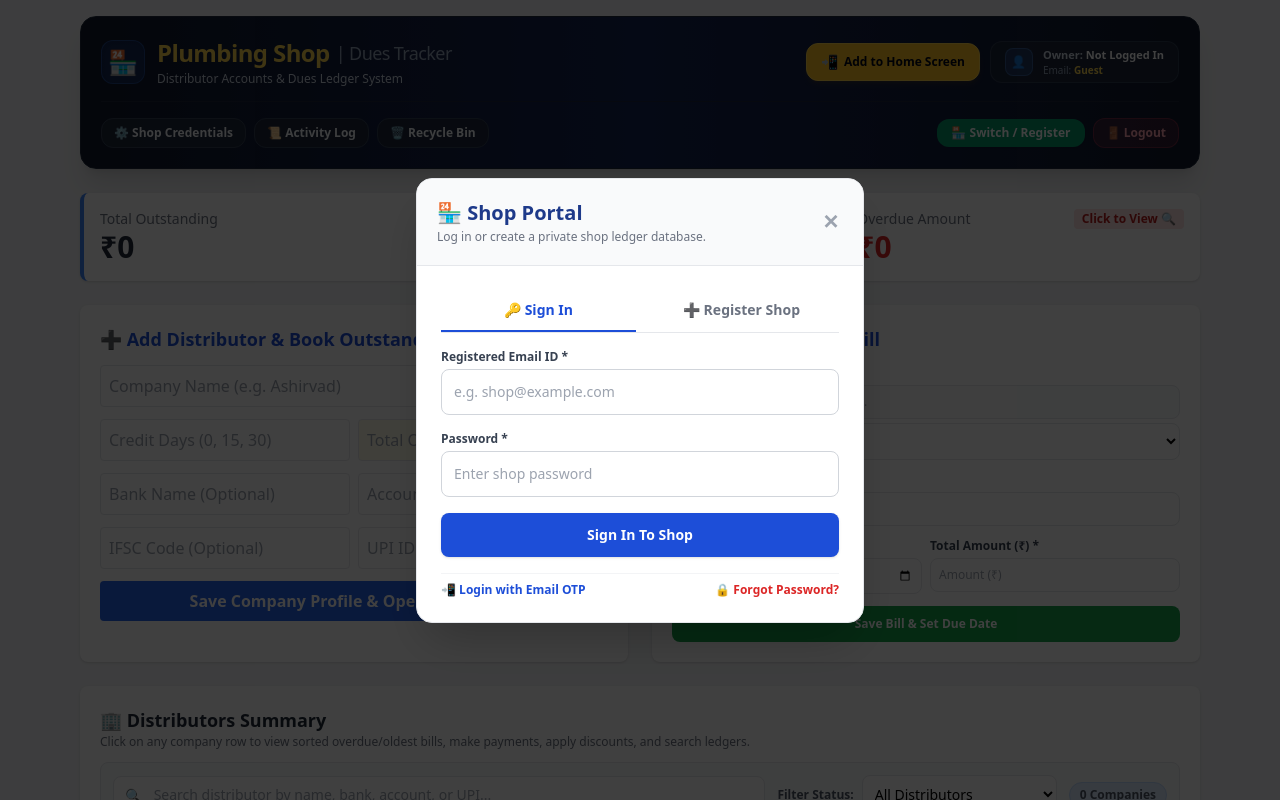
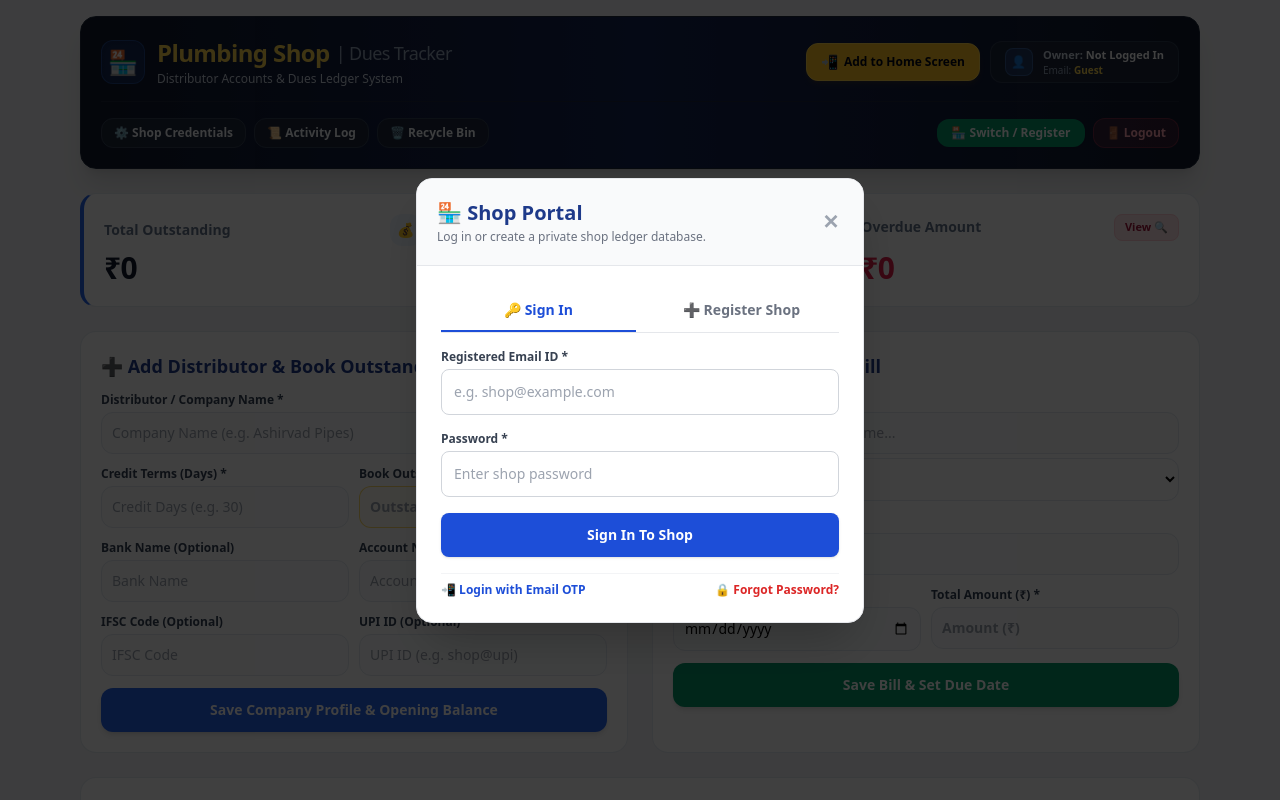
Before and after one commit to muhammedrafii/karippurath-tracker, a website: page public/index.html in a window 1280 px wide. Shown: the top 800 px of the page. Drawn offline with nearby package versions, Linux system fonts and the light colour scheme.

Commit message:
Refactor HTML structure and styles for summary cards

```diff
--- a/public/index.html
+++ b/public/index.html
@@ -85,90 +85,121 @@
         </header>
 
         <!-- Summary Cards -->
-        <div class="grid grid-cols-1 md:grid-cols-3 gap-4 mb-6">
-            <div class="bg-white p-4 rounded-lg shadow border-l-4 border-blue-500">
-                <p class="text-gray-500 text-sm">Total Outstanding</p>
-                <h2 id="totalOutstanding" class="text-3xl font-bold text-gray-800">₹0</h2>
-            </div>
-            <div class="bg-white p-4 rounded-lg shadow border-l-4 border-yellow-500">
-                <p class="text-gray-500 text-sm">Current Due (Upcoming)</p>
-                <h2 id="currentDue" class="text-3xl font-bold text-gray-800">₹0</h2>
+        <div class="grid grid-cols-1 sm:grid-cols-2 lg:grid-cols-3 gap-3.5 sm:gap-4 mb-6">
+            <div class="bg-white p-4 sm:p-5 rounded-2xl shadow-xs border border-slate-200/90 border-l-4 border-l-blue-600 flex flex-col justify-between">
+                <div class="flex items-center justify-between gap-2 mb-1">
+                    <p class="text-slate-500 text-xs sm:text-sm font-semibold">Total Outstanding</p>
+                    <span class="w-8 h-8 rounded-xl bg-blue-50 text-blue-600 flex items-center justify-center text-sm font-bold shrink-0">💰</span>
+                </div>
+                <h2 id="totalOutstanding" class="text-2xl sm:text-3xl font-black text-slate-900 tracking-tight">₹0</h2>
+            </div>
+            <div class="bg-white p-4 sm:p-5 rounded-2xl shadow-xs border border-slate-200/90 border-l-4 border-l-amber-500 flex flex-col justify-between">
+                <div class="flex items-center justify-between gap-2 mb-1">
+                    <p class="text-slate-500 text-xs sm:text-sm font-semibold">Current Due (Upcoming)</p>
+                    <span class="w-8 h-8 rounded-xl bg-amber-50 text-amber-600 flex items-center justify-center text-sm font-bold shrink-0">📅</span>
+                </div>
+                <h2 id="currentDue" class="text-2xl sm:text-3xl font-black text-slate-900 tracking-tight">₹0</h2>
             </div>
             <!-- Clickable Overdue Card -->
-            <div onclick="openOverdueModal()" class="bg-white p-4 rounded-lg shadow border-l-4 border-red-500 cursor-pointer hover:bg-red-50 transition transform hover:-translate-y-0.5" title="Click to view overdue companies and bills">
-                <p class="text-gray-500 text-sm flex justify-between items-center">
-                    Overdue Amount
-                    <span class="text-xs bg-red-100 text-red-700 font-bold px-2 py-0.5 rounded">Click to View 🔍</span>
-                </p>
-                <h2 id="overdueAmount" class="text-3xl font-bold text-red-600">₹0</h2>
+            <div onclick="openOverdueModal()" class="bg-white p-4 sm:p-5 rounded-2xl shadow-xs border border-slate-200/90 border-l-4 border-l-rose-500 cursor-pointer hover:bg-rose-50/40 transition active:scale-[0.99] flex flex-col justify-between group" title="Click to view overdue companies and bills">
+                <div class="flex items-center justify-between gap-2 mb-1">
+                    <p class="text-slate-500 text-xs sm:text-sm font-semibold">Overdue Amount</p>
+                    <span class="text-[11px] bg-rose-100 text-rose-800 font-bold px-2.5 py-1 rounded-lg border border-rose-200 group-hover:bg-rose-200 transition">View 🔍</span>
+                </div>
+                <h2 id="overdueAmount" class="text-2xl sm:text-3xl font-black text-rose-600 tracking-tight">₹0</h2>
             </div>
         </div>
 
         <!-- Action Forms Grid -->
-        <div class="grid grid-cols-1 md:grid-cols-2 gap-6 mb-6">
+        <div class="grid grid-cols-1 lg:grid-cols-2 gap-5 sm:gap-6 mb-6">
             <!-- Add Company Form -->
-            <div class="bg-white p-5 rounded-lg shadow">
-                <h3 class="font-bold text-lg mb-3 text-blue-700">➕ Add Distributor & Book Outstanding</h3>
+            <div class="bg-white p-4 sm:p-5 rounded-2xl shadow-xs border border-slate-200/90">
+                <h3 class="font-extrabold text-base sm:text-lg mb-3 text-blue-900 flex items-center gap-2">
+                    <span>➕ Add Distributor & Book Outstanding</span>
+                </h3>
                 <form id="companyForm" onsubmit="addCompany(event)" class="space-y-3">
-                    <input type="text" id="compName" placeholder="Company Name (e.g. Ashirvad)" required class="w-full p-2 border rounded">
-                    <div class="grid grid-cols-2 gap-2">
-                        <input type="number" id="compCredit" placeholder="Credit Days (0, 15, 30)" min="0" required class="p-2 border rounded">
-                        <input type="number" id="openingBalance" placeholder="Total Outstanding from Book (₹)" min="0" required class="p-2 border rounded bg-yellow-50">
-                    </div>
-                    <div class="grid grid-cols-2 gap-2">
-                        <input type="text" id="bankName" placeholder="Bank Name (Optional)" class="p-2 border rounded">
-                        <input type="text" id="accountNo" placeholder="Account No (Optional)" class="p-2 border rounded">
-                    </div>
-                    <div class="grid grid-cols-2 gap-2">
-                        <input type="text" id="ifsc" placeholder="IFSC Code (Optional)" class="p-2 border rounded">
-                        <input type="text" id="upi" placeholder="UPI ID (Optional)" class="p-2 border rounded">
-                    </div>
-                    <button type="submit" class="w-full bg-blue-600 text-white p-2 rounded hover:bg-blue-700 font-bold">Save Company Profile & Opening Balance</button>
+                    <div>
+                        <label class="block text-xs font-bold text-slate-700 mb-1">Distributor / Company Name *</label>
+                        <input type="text" id="compName" placeholder="Company Name (e.g. Ashirvad Pipes)" required class="w-full p-2.5 border border-slate-200 rounded-xl text-xs sm:text-sm bg-slate-50/50 focus:bg-white focus:ring-2 focus:ring-blue-500 outline-none transition">
+                    </div>
+                    <div class="grid grid-cols-1 sm:grid-cols-2 gap-2.5">
+                        <div>
+                            <label class="block text-xs font-bold text-slate-700 mb-1">Credit Terms (Days) *</label>
+                            <input type="number" id="compCredit" placeholder="Credit Days (e.g. 30)" min="0" required class="w-full p-2.5 border border-slate-200 rounded-xl text-xs sm:text-sm bg-slate-50/50 focus:bg-white focus:ring-2 focus:ring-blue-500 outline-none transition">
+                        </div>
+                        <div>
+                            <label class="block text-xs font-bold text-slate-700 mb-1">Book Outstanding Balance (₹) *</label>
+                            <input type="number" id="openingBalance" placeholder="Outstanding (₹)" min="0" required class="w-full p-2.5 border border-amber-300/80 rounded-xl text-xs sm:text-sm bg-amber-50/60 focus:bg-white focus:ring-2 focus:ring-amber-500 outline-none transition font-semibold">
+                        </div>
+                    </div>
+                    <div class="grid grid-cols-1 sm:grid-cols-2 gap-2.5">
+                        <div>
+                            <label class="block text-xs font-bold text-slate-700 mb-1">Bank Name (Optional)</label>
+                            <input type="text" id="bankName" placeholder="Bank Name" class="w-full p-2.5 border border-slate-200 rounded-xl text-xs sm:text-sm bg-slate-50/50 focus:bg-white focus:ring-2 focus:ring-blue-500 outline-none transition">
+                        </div>
+                        <div>
+                            <label class="block text-xs font-bold text-slate-700 mb-1">Account No (Optional)</label>
+                            <input type="text" id="accountNo" placeholder="Account Number" class="w-full p-2.5 border border-slate-200 rounded-xl text-xs sm:text-sm bg-slate-50/50 focus:bg-white focus:ring-2 focus:ring-blue-500 outline-none transition">
+                        </div>
+                    </div>
+                    <div class="grid grid-cols-1 sm:grid-cols-2 gap-2.5">
+                        <div>
+                            <label class="block text-xs font-bold text-slate-700 mb-1">IFSC Code (Optional)</label>
+                            <input type="text" id="ifsc" placeholder="IFSC Code" class="w-full p-2.5 border border-slate-200 rounded-xl text-xs sm:text-sm bg-slate-50/50 focus:bg-white focus:ring-2 focus:ring-blue-500 outline-none transition">
+                        </div>
+                        <div>
+                            <label class="block text-xs font-bold text-slate-700 mb-1">UPI ID (Optional)</label>
+                            <input type="text" id="upi" placeholder="UPI ID (e.g. shop@upi)" class="w-full p-2.5 border border-slate-200 rounded-xl text-xs sm:text-sm bg-slate-50/50 focus:bg-white focus:ring-2 focus:ring-blue-500 outline-none transition">
+                        </div>
+                    </div>
+                    <button type="submit" class="w-full bg-blue-600 hover:bg-blue-700 text-white p-3 rounded-xl font-extrabold text-xs sm:text-sm shadow-md transition cursor-pointer active:scale-[0.98] mt-1">
+                        Save Company Profile & Opening Balance
+                    </button>
                 </form>
             </div>
 
             <!-- Add Bill Form -->
-            <div class="bg-white p-5 rounded-lg shadow relative">
-                <h3 class="font-bold text-lg mb-3 text-blue-700 flex items-center justify-between">
+            <div class="bg-white p-4 sm:p-5 rounded-2xl shadow-xs border border-slate-200/90 relative">
+                <h3 class="font-extrabold text-base sm:text-lg mb-3 text-blue-900 flex items-center justify-between">
                     <span>📄 Enter New / Last Bill</span>
                 </h3>
                 <form id="billForm" onsubmit="addBill(event)" class="space-y-3">
                     <div id="billDistributorSearchContainer" class="relative space-y-1">
-                        <label class="block text-xs font-bold text-gray-700">Distributor / Supplier *</label>
+                        <label class="block text-xs font-bold text-slate-700">Distributor / Supplier *</label>
                         <!-- Quick Search Filter Box -->
                         <div class="relative">
-                            <input type="text" id="billDistributorSearch" oninput="onBillDistributorSearchInput(this.value)" onfocus="openBillCompanyDropdown()" placeholder="Search distributor by name..." autocomplete="off" class="w-full pl-8 pr-7 py-2 border rounded-lg text-xs bg-gray-50 focus:bg-white focus:ring-2 focus:ring-blue-500 outline-none">
-                            <span class="absolute left-2.5 top-2.5 text-gray-400 text-xs">🔍</span>
-                            <button type="button" onclick="clearBillDistributorSearch()" id="clearDistributorSearchBtn" class="hidden absolute right-2.5 top-2.5 text-gray-400 hover:text-gray-700 text-xs font-bold">✕</button>
+                            <input type="text" id="billDistributorSearch" oninput="onBillDistributorSearchInput(this.value)" onfocus="openBillCompanyDropdown()" placeholder="Search distributor by name..." autocomplete="off" class="w-full pl-8 pr-7 py-2.5 border border-slate-200 rounded-xl text-xs sm:text-sm bg-slate-50/50 focus:bg-white focus:ring-2 focus:ring-blue-500 outline-none transition">
+                            <span class="absolute left-2.5 top-3 text-slate-400 text-xs">🔍</span>
+                            <button type="button" onclick="clearBillDistributorSearch()" id="clearDistributorSearchBtn" class="hidden absolute right-2.5 top-2.5 text-slate-400 hover:text-slate-700 text-xs font-bold p-1">✕</button>
                         </div>
 
                         <!-- Dropdown list overlay on typing search -->
-                        <div id="billCompanyDropdownList" class="hidden absolute left-0 right-0 top-full mt-1 bg-white border border-blue-200 rounded-lg shadow-xl z-30 max-h-48 overflow-y-auto"></div>
+                        <div id="billCompanyDropdownList" class="hidden absolute left-0 right-0 top-full mt-1 bg-white border border-blue-200 rounded-xl shadow-xl z-30 max-h-48 overflow-y-auto"></div>
 
                         <!-- Distributor Select Dropdown -->
-                        <select id="billCompanySelect" onchange="syncBillCompanySelectToSearch()" required class="w-full p-2 border rounded-lg bg-white text-xs font-medium focus:ring-2 focus:ring-blue-500 outline-none">
+                        <select id="billCompanySelect" onchange="syncBillCompanySelectToSearch()" required class="w-full p-2.5 border border-slate-200 rounded-xl bg-white text-xs sm:text-sm font-medium focus:ring-2 focus:ring-blue-500 outline-none transition">
                             <option value="">-- Select Distributor --</option>
                         </select>
-                        <div id="billDistributorSearchCount" class="text-[11px] text-gray-500 hidden mt-1"></div>
+                        <div id="billDistributorSearchCount" class="text-[11px] text-slate-500 hidden mt-1"></div>
                     </div>
 
                     <div>
-                        <label class="block text-xs font-bold text-gray-700 mb-1">Bill Number *</label>
-                        <input type="text" id="billNo" placeholder="Bill Number (#INV-102)" required class="w-full p-2 border rounded-lg text-xs">
-                    </div>
-
-                    <div class="grid grid-cols-2 gap-2">
+                        <label class="block text-xs font-bold text-slate-700 mb-1">Bill Number *</label>
+                        <input type="text" id="billNo" placeholder="Bill Number (#INV-102)" required class="w-full p-2.5 border border-slate-200 rounded-xl text-xs sm:text-sm bg-slate-50/50 focus:bg-white focus:ring-2 focus:ring-blue-500 outline-none transition">
+                    </div>
+
+                    <div class="grid grid-cols-1 sm:grid-cols-2 gap-2.5">
                         <div>
-                            <label class="block text-xs font-bold text-gray-700 mb-1">Bill Date *</label>
-                            <input type="date" id="billDate" required class="w-full p-2 border rounded-lg text-xs">
+                            <label class="block text-xs font-bold text-slate-700 mb-1">Bill Date *</label>
+                            <input type="date" id="billDate" required class="w-full p-2.5 border border-slate-200 rounded-xl text-xs sm:text-sm bg-slate-50/50 focus:bg-white focus:ring-2 focus:ring-blue-500 outline-none transition">
                         </div>
                         <div>
-                            <label class="block text-xs font-bold text-gray-700 mb-1">Total Amount (₹) *</label>
-                            <input type="number" id="billAmount" step="any" min="0.01" placeholder="Amount (₹)" required class="w-full p-2 border rounded-lg text-xs">
+                            <label class="block text-xs font-bold text-slate-700 mb-1">Total Amount (₹) *</label>
+                            <input type="number" id="billAmount" step="any" min="0.01" placeholder="Amount (₹)" required class="w-full p-2.5 border border-slate-200 rounded-xl text-xs sm:text-sm bg-slate-50/50 focus:bg-white focus:ring-2 focus:ring-blue-500 outline-none transition font-semibold">
                         </div>
                     </div>
 
-                    <button type="submit" class="w-full bg-green-600 text-white p-2.5 rounded-lg hover:bg-green-700 font-bold text-xs shadow-xs transition">
+                    <button type="submit" class="w-full bg-emerald-600 hover:bg-emerald-700 text-white p-3 rounded-xl font-extrabold text-xs sm:text-sm shadow-md transition cursor-pointer active:scale-[0.98] mt-1">
                         Save Bill & Set Due Date
                     </button>
                 </form>
@@ -176,46 +207,50 @@
         </div>
 
         <!-- Companies Summary Table -->
-        <div class="bg-white p-5 rounded-lg shadow mb-6">
-            <div class="flex flex-wrap justify-between items-center gap-3 mb-3">
+        <div class="bg-white p-4 sm:p-5 rounded-2xl shadow-xs border border-slate-200/90 mb-6">
+            <div class="flex flex-col sm:flex-row justify-between items-start sm:items-center gap-2 mb-3">
                 <div>
-                    <h3 class="font-bold text-lg text-gray-800">🏢 Distributors Summary</h3>
-                    <p class="text-xs text-gray-500">Click on any company row to view sorted overdue/oldest bills, make payments, apply discounts, and search ledgers.</p>
+                    <h3 class="font-extrabold text-base sm:text-lg text-slate-900 flex items-center gap-2">
+                        <span>🏢 Distributors Summary</span>
+                    </h3>
+                    <p class="text-xs text-slate-500 mt-0.5">Click on any distributor row to view overdue bills, record payments, apply discounts, and download PDF ledgers.</p>
                 </div>
             </div>
 
             <!-- Distributor Search & Filter Bar -->
-            <div class="flex flex-wrap items-center justify-between gap-3 mb-4 bg-gray-50 p-3 rounded-lg border border-gray-200">
-                <div class="relative flex-1 min-w-[220px]">
-                    <input type="text" id="companySearchInput" oninput="renderCompaniesTable()" placeholder=" Search distributor by name, bank, account, or UPI..." class="w-full pl-9 pr-3 py-2 border rounded-lg text-sm bg-white focus:ring-2 focus:ring-blue-500 outline-none">
-                    <span class="absolute left-3 top-2.5 text-gray-400 text-sm">🔍</span>
-                </div>
-                <div class="flex items-center gap-2">
-                    <label class="text-xs font-bold text-gray-600 whitespace-nowrap">Filter Status:</label>
-                    <select id="companyStatusFilter" onchange="renderCompaniesTable()" class="p-2 border rounded-lg text-sm bg-white focus:ring-2 focus:ring-blue-500">
-                        <option value="ALL">All Distributors</option>
-                        <option value="OUTSTANDING">With Outstanding (> ₹0)</option>
-                        <option value="OVERDUE">With Overdue Bills ⚠️</option>
-                        <option value="SETTLED">Fully Settled (₹0)</option>
-                    </select>
-                </div>
-                <div id="companyCountBadge" class="text-xs font-bold text-gray-600 bg-blue-100 text-blue-800 px-2.5 py-1 rounded-full border border-blue-200">
-                    0 Companies
-                </div>
-            </div>
-
-            <div class="overflow-x-auto">
+            <div class="flex flex-col sm:flex-row items-stretch sm:items-center justify-between gap-2.5 mb-4 bg-slate-50 p-3 rounded-xl border border-slate-200/80">
+                <div class="relative flex-1 min-w-[200px]">
+                    <input type="text" id="companySearchInput" oninput="renderCompaniesTable()" placeholder="Search by name, bank, account, or UPI..." class="w-full pl-9 pr-3 py-2 border border-slate-200 rounded-xl text-xs sm:text-sm bg-white focus:ring-2 focus:ring-blue-500 outline-none transition">
+                    <span class="absolute left-3 top-2.5 text-slate-400 text-sm">🔍</span>
+                </div>
+                <div class="flex items-center gap-2 justify-between sm:justify-start">
+                    <div class="flex items-center gap-1.5 flex-1 sm:flex-initial">
+                        <label class="text-xs font-bold text-slate-600 whitespace-nowrap">Status:</label>
+                        <select id="companyStatusFilter" onchange="renderCompaniesTable()" class="p-2 border border-slate-200 rounded-xl text-xs sm:text-sm bg-white font-medium focus:ring-2 focus:ring-blue-500 outline-none w-full sm:w-auto">
+                            <option value="ALL">All Distributors</option>
+                            <option value="OUTSTANDING">With Outstanding (> ₹0)</option>
+                            <option value="OVERDUE">With Overdue Bills ⚠️</option>
+                            <option value="SETTLED">Fully Settled (₹0)</option>
+                        </select>
+                    </div>
+                    <div id="companyCountBadge" class="text-xs font-bold text-blue-900 bg-blue-100/80 px-3 py-1.5 rounded-xl border border-blue-200 whitespace-nowrap">
+                        0 Companies
+                    </div>
+                </div>
+            </div>
+
+            <div class="overflow-x-auto rounded-xl border border-slate-200/80 shadow-2xs">
                 <table class="w-full text-left border-collapse">
                     <thead>
-                        <tr class="bg-gray-200 text-gray-700 text-sm">
-                            <th class="p-2">Company Name</th>
-                            <th class="p-2">Credit Terms</th>
-                            <th class="p-2">Total Outstanding</th>
-                            <th class="p-2">Bank Details</th>
-                            <th class="p-2">Action</th>
+                        <tr class="bg-slate-100 text-slate-700 text-xs sm:text-sm font-bold border-b border-slate-200">
+                            <th class="p-3">Company Name</th>
+                            <th class="p-3">Credit Terms</th>
+                            <th class="p-3">Total Outstanding</th>
+                            <th class="p-3">Bank Details</th>
+                            <th class="p-3 text-right">Action</th>
                         </tr>
                     </thead>
-                    <tbody id="companiesTableBody" class="text-sm"></tbody>
+                    <tbody id="companiesTableBody" class="text-xs sm:text-sm"></tbody>
                 </table>
             </div>
         </div>
@@ -1553,29 +1588,31 @@
                 const overdueAmt = companyOverdueMap[comp.name] || 0;
                 const hasOverdue = overdueAmt > 0;
                 const tr = document.createElement('tr');
-                tr.className = `border-b hover:bg-blue-50 cursor-pointer transition ${hasOverdue ? 'bg-red-50/40' : ''}`;
+                tr.className = `border-b border-slate-200/80 hover:bg-blue-50/60 cursor-pointer transition ${hasOverdue ? 'bg-rose-50/40' : ''}`;
                 tr.onclick = (e) => {
                     if (!e.target.closest('button')) {
                         openModal(comp.name);
                     }
                 };
                 tr.innerHTML = `
-                    <td class="p-2 font-bold text-blue-900">
+                    <td class="p-3 font-extrabold text-blue-900">
                         <div class="flex items-center gap-1.5 flex-wrap">
-                            <span>${comp.name}</span>
-                            ${hasOverdue ? `<span class="bg-red-100 text-red-800 text-[10px] px-1.5 py-0.5 rounded font-bold">Overdue ₹${overdueAmt.toLocaleString('en-IN')} ⚠️</span>` : ''}
+                            <span class="text-xs sm:text-sm">${comp.name}</span>
+                            ${hasOverdue ? `<span class="bg-rose-100 text-rose-800 text-[10px] px-2 py-0.5 rounded-lg font-bold border border-rose-200">Overdue ₹${overdueAmt.toLocaleString('en-IN')} ⚠️</span>` : ''}
                         </div>
                     </td>
-                    <td class="p-2">${comp.creditDays} Days</td>
-                    <td class="p-2 font-bold ${comp.outstanding > 0 ? 'text-red-600' : 'text-green-600'}">₹${(comp.outstanding || 0).toLocaleString('en-IN')}</td>
-                    <td class="p-2 text-xs text-gray-600">
-                        <div>${comp.bankName || '-'} | A/C: ${comp.accountNo || '-'}</div>
-                        <div>IFSC: ${comp.ifsc || '-'} | UPI: ${comp.upi || '-'}</div>
+                    <td class="p-3 text-xs sm:text-sm font-semibold text-slate-700">${comp.creditDays} Days</td>
+                    <td class="p-3 font-extrabold text-xs sm:text-sm ${comp.outstanding > 0 ? 'text-rose-600' : 'text-emerald-600'}">₹${(comp.outstanding || 0).toLocaleString('en-IN')}</td>
+                    <td class="p-3 text-[11px] sm:text-xs text-slate-600">
+                        <div class="font-medium">${comp.bankName || '-'} | A/C: ${comp.accountNo || '-'}</div>
+                        <div class="text-slate-400">IFSC: ${comp.ifsc || '-'} | UPI: ${comp.upi || '-'}</div>
                     </td>
-                    <td class="p-2 flex gap-1 items-center flex-wrap">
-                        <button onclick="openModal('${comp.name}')" class="bg-blue-600 text-white text-xs px-2 py-1 rounded hover:bg-blue-700 font-bold">View Bills</button>
-                        <button onclick="openEditCompany('${comp.id}', event)" class="bg-gray-200 text-gray-800 text-xs px-2 py-1 rounded hover:bg-gray-300 font-bold">✏️ Edit</button>
-                        <button onclick="deleteCompany('${comp.id}', event)" class="bg-red-100 text-red-700 text-xs px-2 py-1 rounded hover:bg-red-200 font-bold">🗑️ Delete</button>
+                    <td class="p-3 text-right">
+                        <div class="flex items-center justify-end gap-1.5 flex-wrap">
+                            <button onclick="openModal('${comp.name}')" class="bg-blue-600 hover:bg-blue-700 text-white text-xs px-2.5 py-1.5 rounded-lg font-bold shadow-xs transition cursor-pointer active:scale-95">View Bills</button>
+                            <button onclick="openEditCompany('${comp.id}', event)" class="bg-slate-100 hover:bg-slate-200 text-slate-800 text-xs px-2.5 py-1.5 rounded-lg font-bold border border-slate-200 transition cursor-pointer active:scale-95">✏️ Edit</button>
+                            <button onclick="deleteCompany('${comp.id}', event)" class="bg-rose-50 hover:bg-rose-100 text-rose-700 text-xs px-2.5 py-1.5 rounded-lg font-bold border border-rose-200 transition cursor-pointer active:scale-95">🗑️ Delete</button>
+                        </div>
                     </td>
                 `;
                 tbody.appendChild(tr);
```
